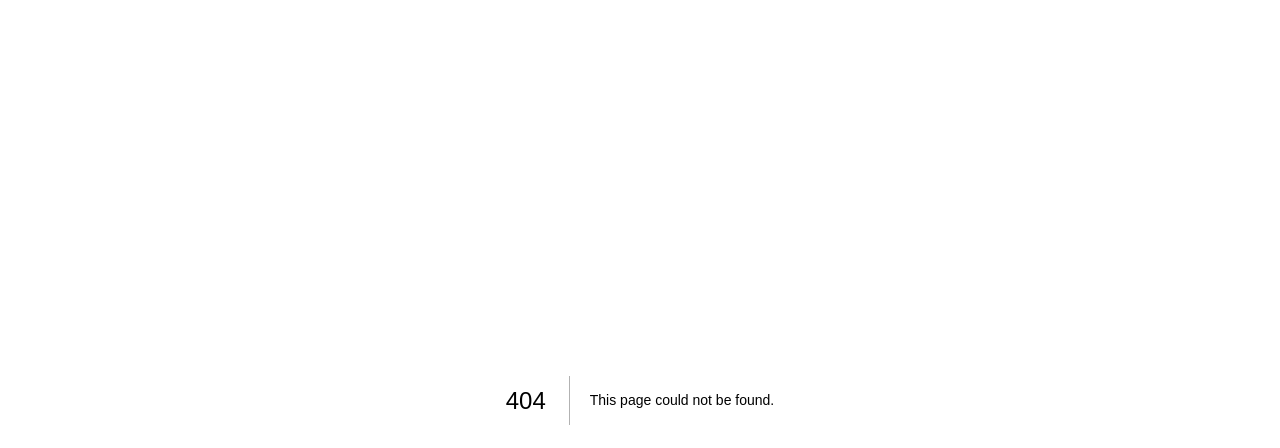
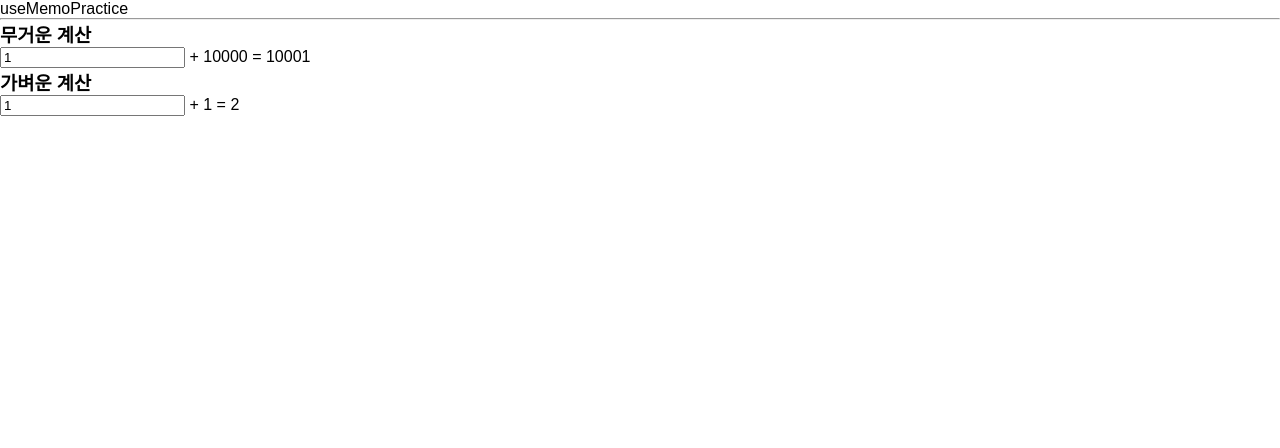
Before and after one commit to EngChooN/react-hooks-practice, a Next.js app: page /useMemoPractice in a window 1280 px wide. Before the commit this address had no page. Shown: the top 448 px of the page. Built offline with nearby package versions, Linux system fonts and the light colour scheme.

Commit message:
20220701

```diff
--- /dev/null
+++ b/pages/useMemoPractice/index.jsx
@@ -0,0 +1,47 @@
+import { useMemo, useState } from "react";
+
+export default function UseMemoPracticePage() {
+  const [hardNumber, setHardNumber] = useState(1);
+  const [easyNumber, setEasyNumber] = useState(1);
+
+  const onChangeHardNumber = (event) => {
+    setHardNumber(event.target.value);
+  };
+
+  const onChangeEasyNumber = (event) => {
+    setEasyNumber(event.target.value);
+  };
+
+  const hardCalculate = (inputNumber) => {
+    console.log("무거운 작업 함수");
+    // 무거운 작업이라는 가정으로 의미 없는 for문 추가
+    for (let i = 0; i < 999999999; i++) {}
+    return Number(inputNumber) + 10000;
+  };
+
+  const easyCalculate = (inputNumber) => {
+    console.log("가벼운 작업 함수");
+    return Number(inputNumber) + 1;
+  };
+
+  // const hardResult = hardCalculate(hardNumber).;
+  const hardResult = useMemo(() => {
+    return hardCalculate(hardNumber);
+  }, [hardNumber]);
+
+  const easyResult = easyCalculate(easyNumber);
+
+  return (
+    <div>
+      <p>useMemoPractice</p>
+      <hr />
+      <h3>무거운 계산</h3>
+      <input type={"number"} value={hardNumber} onChange={onChangeHardNumber} />
+      <span> + 10000 = {hardResult}</span>
+      <br />
+      <h3>가벼운 계산</h3>
+      <input type={"number"} value={easyNumber} onChange={onChangeEasyNumber} />
+      <span> + 1 = {easyResult}</span>
+    </div>
+  );
+}
```
